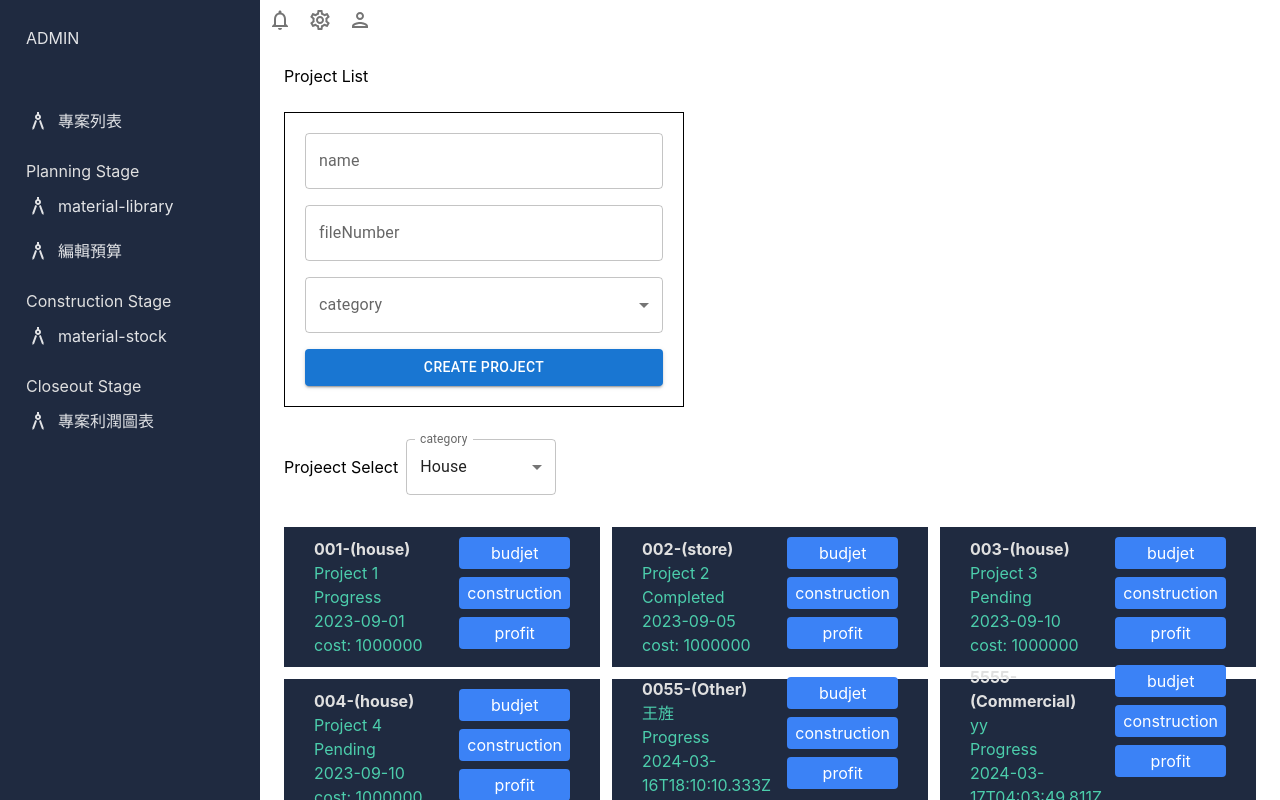
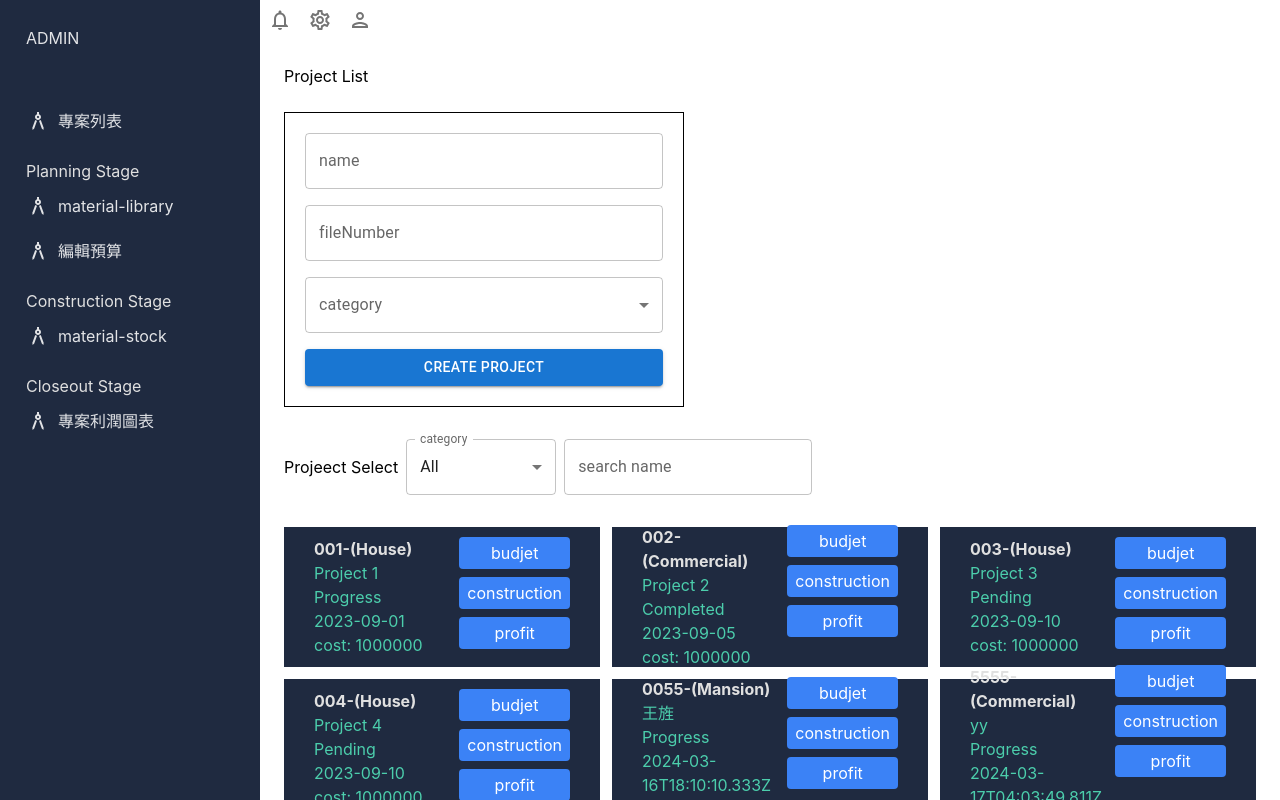
Before and after one commit to eddie8119/react-dashboard, a React (Vite) app: page / in a window 1280 px wide. Shown: the top 800 px of the page. Built offline with nearby package versions, Linux system fonts and the light colour scheme; data requests are answered from the project's data file.

Commit message:
project select funcation

```diff
--- a/db.json
+++ b/db.json
@@ -46,7 +46,7 @@
       "picture": " ",
       "fileNumber": "001",
       "cost": 1000000,
-      "category": "house"
+      "category": "House"
     },
     {
       "id": 1,
@@ -56,7 +56,7 @@
       "picture": " ",
       "fileNumber": "002",
       "cost": 1000000,
-      "category": "store"
+      "category": "Commercial"
     },
     {
       "id": 2,
@@ -66,7 +66,7 @@
       "picture": " ",
       "fileNumber": "003",
       "cost": 1000000,
-      "category": "house"
+      "category": "House"
     },
     {
       "id": 3,
@@ -76,7 +76,7 @@
       "picture": " ",
       "fileNumber": "004",
       "cost": 1000000,
-      "category": "house"
+      "category": "House"
     },
     {
       "id": 1710612610333,
@@ -86,7 +86,7 @@
       "picture": "",
       "fileNumber": "0055",
       "cost": 0,
-      "category": "Other"
+      "category": "Mansion"
     },
     {
       "id": 1710648229811,
--- a/package.json
+++ b/package.json
@@ -22,6 +22,7 @@
     "i18next": "^23.10.1",
     "install": "^0.13.0",
     "json-server": "^1.0.0-alpha.23",
+    "lodash": "^4.17.21",
     "react": "^18.2.0",
     "react-dom": "^18.2.0",
     "react-hook-form": "^7.51.0",
--- /dev/null
+++ b/question.js
@@ -0,0 +1 @@
+//單頁如何刷新
--- /dev/null
+++ b/src/components/ProjectListPanel/index.tsx
@@ -0,0 +1,58 @@
+import { FC } from 'react';
+import { Link } from 'react-router-dom';
+
+interface ProjectListPanelProps {
+  dataSource: {
+    id: number;
+    name: string;
+    status: string;
+    date: string;
+    picture?: string;
+    fileNumber: string;
+    cost: number;
+    category: string;
+  }[];
+}
+const ProjectListPanel: FC<ProjectListPanelProps> = ({ dataSource }) => {
+  const buttonLists = [
+    { id: 1, name: 'budjet', link: '/plan/project' },
+    { id: 2, name: 'construction', link: '/construction/project' },
+    { id: 3, name: 'profit', link: '/closeout/project' },
+  ];
+
+  return (
+    <div className="grid w-full grid-cols-1 gap-3 md:grid-cols-3 ">
+      {dataSource.map((data) => (
+        <div
+          key={data.id}
+          className="flex h-[140px]  items-center justify-between bg-box-bg px-[30px]"
+        >
+          <div className="flex w-full justify-between">
+            <div className="flex flex-col ">
+              <p className="text font-bold text-gray">
+                {data.fileNumber}-({data.category})
+              </p>
+              <p className="text text-primary">{data.name}</p>
+              <p className="text text-primary">{data.status}</p>
+              <p className="text text-primary">{data.date}</p>
+              <p className="text text-primary">cost: {data.cost}</p>
+            </div>
+            <div className="flex flex-col gap-2 ">
+              {buttonLists.map((button) => (
+                <Link
+                  key={button.id}
+                  to={`${button.link}/${data.id}`}
+                  className="rounded bg-blue-500 px-2 py-1 text-center text-white hover:bg-blue-700"
+                >
+                  {button.name}
+                </Link>
+              ))}
+            </div>
+          </div>
+        </div>
+      ))}
+    </div>
+  );
+};
+
+export default ProjectListPanel;
--- a/src/content/dashboards/OverviewCase/CreateProject.tsx
+++ b/src/content/dashboards/OverviewCase/CreateProject.tsx
@@ -17,15 +17,12 @@ interface FormValues {
   category: string;
 }
 
-interface ProjectFormValues {
+interface ProjectFormValues extends FormValues {
   id: number;
-  name: string;
   status: string;
   date: string;
   picture?: string;
-  fileNumber: string;
   cost: number;
-  category: string;
 }
 
 const CreateProject = () => {
--- a/src/content/dashboards/OverviewCase/index.tsx
+++ b/src/content/dashboards/OverviewCase/index.tsx
@@ -1,47 +1,55 @@
-import { useState, useEffect } from 'react';
-import { Link } from 'react-router-dom';
-import axios from 'axios';
+import { useReducer, ChangeEvent } from 'react';
+import useProjectListsQuery from '../../../hooks/useProjectListsQuery';
 
-import { MenuItem, InputLabel, FormControl, Select } from '@mui/material';
+import projectFilterReducer from '../../../reducers/projectFilterReducer';
+import ProjectListPanel from '../../../components/ProjectListPanel';
+
+import {
+  MenuItem,
+  InputLabel,
+  FormControl,
+  Select,
+  TextField,
+} from '@mui/material';
 
 import PageTitle from './../../../components/PageTitle';
 import CreateProject from './CreateProject';
 
-interface ProjectList {
-  id: number;
-  name: string;
-  status: string;
-  date: string;
-  picture?: string;
-  fileNumber: string;
-  cost: number;
-  category: string;
-}
+const OverviewCase = () => {
+  const DEFAULT_PAGINATION = {
+    current: 1,
+    pageSize: 6,
+    showSizeChanger: true,
+    pageSizeOptions: [3, 6, 8],
+  };
 
-const OverviewCase = () => {
-  const [projectLists, setProjectLists] = useState<ProjectList[]>([]);
+  const INITIAL_STATE = {
+    filter: { keyword: '', category: 'All' },
+    pagination: DEFAULT_PAGINATION,
+  };
 
-  useEffect(() => {
-    const fetchData = async () => {
-      const response = await axios.get(
-        'http://localhost:3000/projectListsTest',
-      );
+  const [variables, dispatch] = useReducer(projectFilterReducer, INITIAL_STATE);
+  const { projectListsdata } = useProjectListsQuery({ variables });
 
-      setProjectLists(response.data);
-    };
-    fetchData();
-  }, []);
+  const handleChangeCategory = (event: ChangeEvent<{ value: string }>) => {
+    dispatch({
+      type: 'CHANGE_CATEGORY',
+      payload: { category: event.target.value },
+    });
+  };
 
-  const buttonLists = [
-    { id: 1, name: 'budjet', link: '/plan/project' },
-    { id: 2, name: 'construction', link: '/construction/project' },
-    { id: 3, name: 'profit', link: '/closeout/project' },
-  ];
+  const handleChangeKeyword = (event: ChangeEvent<{ value: string }>) => {
+    dispatch({
+      type: 'CHANGE_KEYWORD',
+      payload: { keyword: event.target.value },
+    });
+  };
 
   return (
     <div className="flex h-full w-full flex-col gap-6 p-6">
       <PageTitle title="Project List" />
       <CreateProject />
+      {/* project select area */}
       <div className="flex items-center">
         <p className="text-black">Projeect Select</p>
         <FormControl sx={{ m: 1, width: 150 }}>
@@ -50,46 +58,24 @@ const OverviewCase = () => {
             labelId="demo-simple-select-label"
             id="demo-simple-select"
             label="category"
-            value="House"
+            value={variables.filter.category}
+            onChange={handleChangeCategory}
           >
+            <MenuItem value="All">All</MenuItem>
             <MenuItem value="House">House</MenuItem>
             <MenuItem value="Mansion">Mansion</MenuItem>
             <MenuItem value="Commercial">Commercial</MenuItem>
             <MenuItem value="Office">Office</MenuItem>
           </Select>
         </FormControl>
+        <TextField
+          label="search name"
+          type="text"
+          value={variables.filter.keyword}
+          onChange={handleChangeKeyword}
+        />
       </div>
-      <div className="grid w-full grid-cols-1 gap-3 md:grid-cols-3 ">
-        {projectLists.map((data) => (
-          <div
-            key={data.id}
-            className="flex h-[140px]  items-center justify-between bg-box-bg px-[30px]"
-          >
-            <div className="flex w-full justify-between">
-              <div className="flex flex-col ">
-                <p className="text font-bold text-gray">
-                  {data.fileNumber}-({data.category})
-                </p>
-                <p className="text text-primary">{data.name}</p>
-                <p className="text text-primary">{data.status}</p>
-                <p className="text text-primary">{data.date}</p>
-                <p className="text text-primary">cost: {data.cost}</p>
-              </div>
-              <div className="flex flex-col gap-2 ">
-                {buttonLists.map((button) => (
-                  <Link
-                    key={button.id}
-                    to={`${button.link}/${data.id}`}
-                    className="rounded bg-blue-500 px-2 py-1 text-center text-white hover:bg-blue-700"
-                  >
-                    {button.name}
-                  </Link>
-                ))}
-              </div>
-            </div>
-          </div>
-        ))}
-      </div>
+      <ProjectListPanel dataSource={projectListsdata} />
     </div>
   );
 };
--- /dev/null
+++ b/src/hooks/useProjectListsQuery.tsx
@@ -0,0 +1,53 @@
+import { useEffect, useState } from 'react';
+import axios from 'axios';
+
+interface ProjectList {
+  id: number;
+  name: string;
+  status: string;
+  date: string;
+  picture?: string;
+  fileNumber: string;
+  cost: number;
+  category: string;
+}
+
+const useProjectListsQuery = (params) => {
+  const { variables } = params;
+  const { filter, pagination, sort } = variables;
+
+  console.log(filter.category);
+
+  const [projectLists, setProjectLists] = useState<ProjectList[]>([]);
+
+  useEffect(() => {
+    const fetchData = async () => {
+      const response = await axios.get(
+        'http://localhost:3000/projectListsTest',
+      );
+
+      setProjectLists(response.data);
+    };
+    fetchData();
+  }, []);
+
+  const projectListsHandle = projectLists
+    .filter((project) => {
+      return project.name.indexOf(filter.keyword) !== -1;
+    })
+    .filter((project) => {
+      if (filter.category !== 'All') {
+        return project.category === filter.category;
+      }
+      return true;
+    });
+
+  return {
+    projectListsdata: projectListsHandle.slice(
+      (pagination.current - 1) * pagination.pageSize,
+      (pagination.current - 1) * pagination.pageSize + pagination.pageSize,
+    ),
+  };
+};
+
+export default useProjectListsQuery;
--- /dev/null
+++ b/src/reducers/projectFilterReducer.tsx
@@ -0,0 +1,31 @@
+// import { isUndefined } from 'lodash';
+
+const projectFilterReducer = (state, action) => {
+  switch (action.type) {
+    case 'CHANGE_KEYWORD':
+      return {
+        ...state,
+        filter: { ...state.filter, keyword: action.payload.keyword },
+        pagination: { ...state.pagination, current: 1 },
+      };
+    case 'CHANGE_CATEGORY':
+      return {
+        ...state,
+        filter: { ...state.filter, category: action.payload.category },
+        pagination: { ...state.pagination, current: 1 },
+      };
+    case 'CHANGE_PAGINATION':
+      return {
+        ...state,
+        pagination: { ...state.pagination, ...action.payload.pagination },
+      };
+    case 'CHANGE_SORT':
+      const newVariable = { ...state, sort: action.payload.sort };
+      //   if (isUndefined(newVariable.sort.order)) delete newVariable['sort'];
+      return newVariable;
+    default:
+      throw new Error(`不存在的 action type: ${action.type}`);
+  }
+};
+
+export default projectFilterReducer;
```
Also changed, not shown: 1 other file (tests, documents, lock files or other folders).
